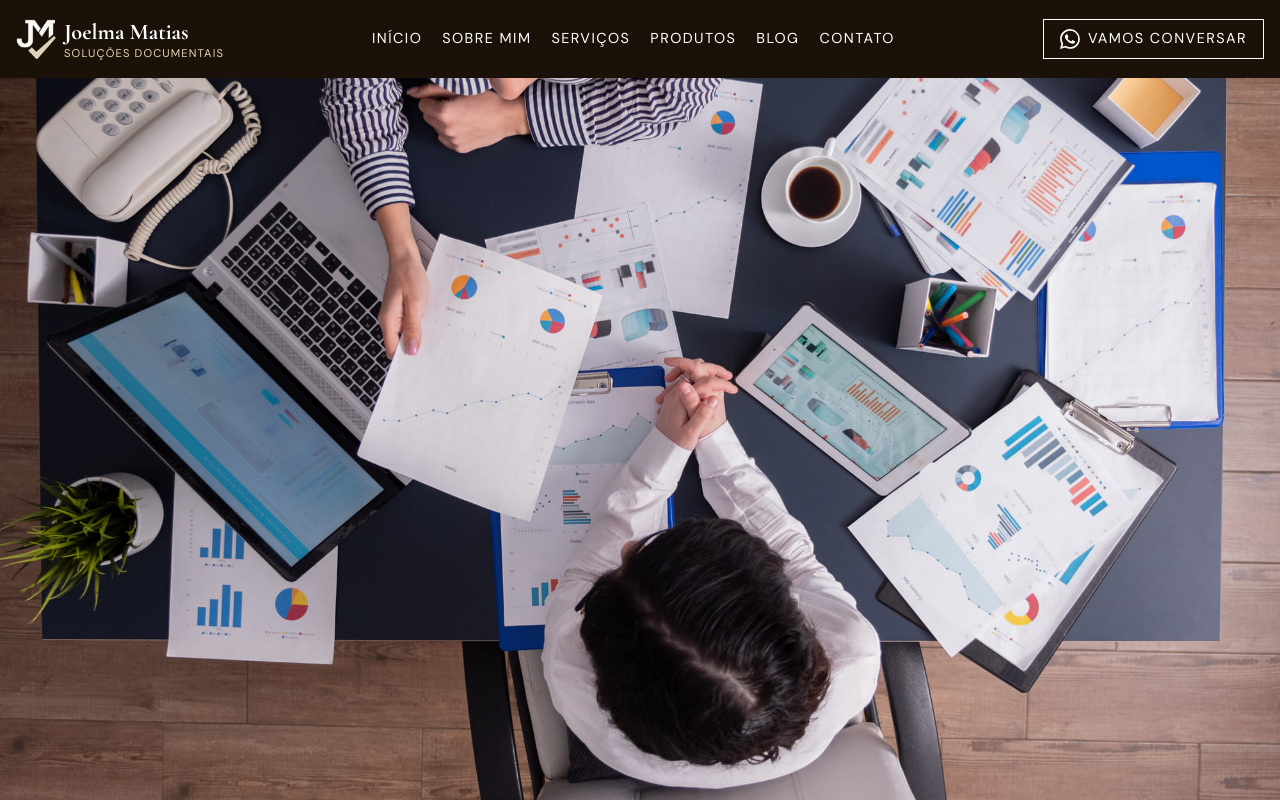
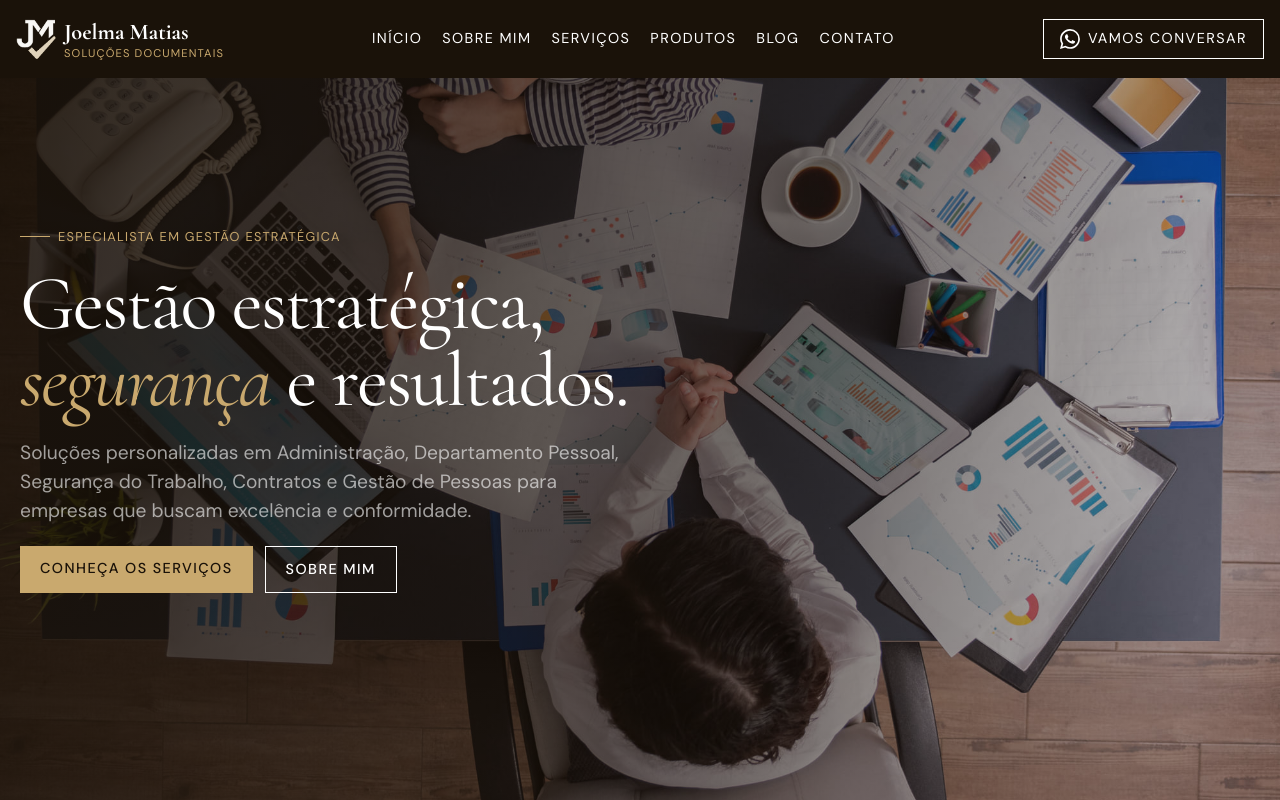
Before and after one commit to guiaap/joelmamatias-web, a React (Vite) app: page / in a window 1280 px wide. Built offline with nearby package versions, Linux system fonts and the light colour scheme.

Commit message:
feat: implementa o conteúdo da hero section

```diff
--- a/src/components/Header.jsx
+++ b/src/components/Header.jsx
@@ -41,7 +41,7 @@ export function MenuItem({text, to, setIsOpen}) {
             flex justify-center
             p-1
             uppercase text-[0.9rem] tracking-widest
-            border-b border-b-(--transparent-white)
+            border-b border-b-(--transparent-white-strong)
             transition-all duration-300
 
             hover:text-(--primary-gold)
@@ -107,7 +107,7 @@ export function MenuButton({isOpen, setIsOpen}) {
 export function WhatsappButton() {
 
     return (
-        <a href="https://wa.me/47991181188" about="_blank"
+        <a href="https://wa.me/47991181188" target="_blank"
         className="
         hidden lg:flex gap-2 items-center
         text-[0.9rem] uppercase tracking-widest
--- a/src/components/HeroSection.jsx
+++ b/src/components/HeroSection.jsx
@@ -4,7 +4,11 @@ import banner1 from "../assets/images/banner1.jpg";
 import banner2 from "../assets/images/banner2.jpg";
 import banner3 from "../assets/images/banner3.jpg";
 
-const images = [banner1, banner2, banner3]
+import SectionTag from "./SectionTag.jsx";
+
+import { Link } from "react-router-dom";
+
+const images = [banner1, banner2, banner3];
 
 export default function HeroSection() {
 
@@ -26,7 +30,7 @@ export default function HeroSection() {
     return (
 
         <section id="start"
-        className="relative h-screen overflow-hidden">
+        className="relative flex items-center justify-center h-screen max-h-[900px] overflow-hidden p-5 pt-10">
             {images.map((img, i) => (
 
                 <div key={i}
@@ -37,9 +41,69 @@ export default function HeroSection() {
                     ${i === index ? "opacity-100" : "opacity-0"}
                 `}
                 style={{ backgroundImage: `url(${img})` }}
-                >
+                />
+            ))}
+
+            <div className="absolute inset-0 z-5 bg-[linear-gradient(100deg,rgba(26,18,9,0.88)_0%,rgba(26,18,9,0.60)_55%,rgba(26,18,9,0.20)_100%)]"/>
+
+            <div className="
+            z-10
+            flex flex-col gap-5 justify-start
+            w-(--container) text-(--white)
+            ">
+
+                <SectionTag text="Especialista em Gestão Estratégica" />
+
+                <h1 className="
+                font-cormorant
+                text-[clamp(2.8rem,6vw,7rem)]
+                tracking-tight leading-none
+                ">
+
+                Gestão estratégica, <br/>
+                <span className="text-(--primary-gold) italic">segurança</span> e resultados.
+
+                </h1>
+
+                <p className="max-w-(--container-sm) text-[clamp(1rem,2vw,1.2rem)] text-(--transparent-white-smooth)">
+                Soluções personalizadas em Administração, Departamento Pessoal, Segurança do Trabalho,
+                Contratos e Gestão de Pessoas para empresas que buscam excelência e conformidade.
+                </p>
+
+                <div className="flex flex-col gap-3 md:flex-row ">
+
+                    <Link to="/#services"
+                    className="
+                        w-fit
+                        uppercase tracking-widest
+                        text-[0.9rem] text-(--primary-brown)
+                        font-medium
+                        px-5 py-3 bg-(--primary-gold)
+                        transition-all duration-300
+                        hover:bg-(--secondary-gold)
+                        hover:-translate-y-[5px]
+                    ">
+                        Conheça os Serviços
+                    </Link>
+
+                    <Link to="/#about"
+                    className="
+                        w-fit
+                        uppercase tracking-widest
+                        text-[0.9rem]
+                        font-medium
+                        px-5 py-3
+                        border boder-(--transparent-white-strong)
+                        transition-colors duration-300
+                        hover:text-(--secondary-gold)
+                        hover:border-(--primary-gold)
+                    ">
+                        Sobre Mim
+                    </Link>
+
                 </div>
-            ))}
+
+            </div>
         </section>
     )
 }
--- /dev/null
+++ b/src/components/SectionTag.jsx
@@ -0,0 +1,20 @@
+
+
+export default function SectionTag({text, color = "--primary-gold"}) {
+
+    return (
+        <div className="flex items-center gap-2">
+            <div className={`h-[1px] w-[30px] bg-(${color})`} />
+
+            <p className={`
+                font-dm
+                text-(${color}) uppercase
+                text-[clamp(0.7rem,1vw,0.8rem)]
+                tracking-widest`
+            }>
+                {text}
+            </p>
+        </div>
+    )
+
+}
--- a/src/index.css
+++ b/src/index.css
@@ -8,17 +8,23 @@
 
   --master-container: 2000px;
   --container: 1440px;
+  --container-sm: 600px;
 
   --primary-background: #FAF7F2;
 
   --primary-brown: #1A1209;
   --transparent-primary-brown: #1A1209;
 
-  --transparent-white: #FFFFFF70;
+  --transparent-white-smooth: #FFFFFF99;
+  --transparent-white-strong: #FFFFFF50;
 
-  --primary-gold: #E8D4B0;
+  --primary-gold: #C9A96E;
+  --secondary-gold: #E8D4B0;
 
   --white: #FFFFFF;
+  --black: #000000;
+
+  --gradient: linear-gradient(100deg, rgba(26,18,9,.88) 0%, rgba(26,18,9,.60) 55%, rgba(26,18,9,.20) 100%);
 }
 
 @theme {
```
